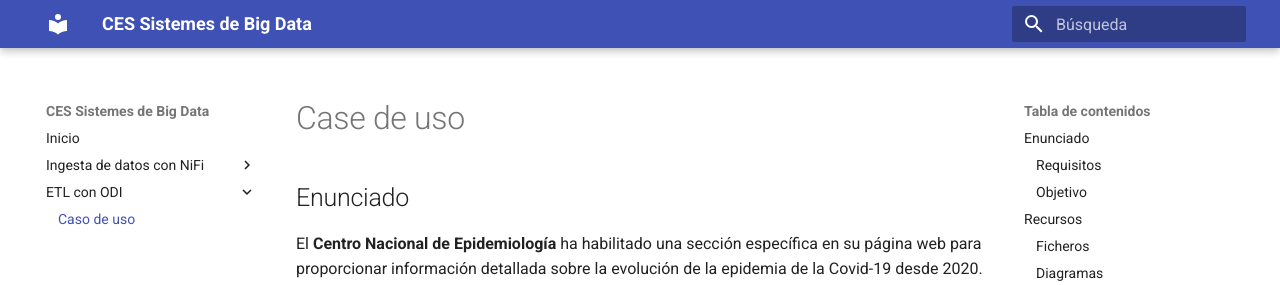
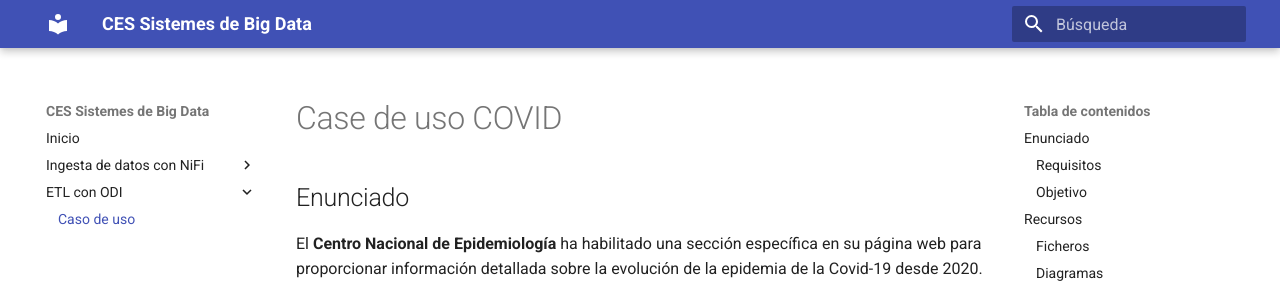
Before and after one commit to jorsodom/bigdata-sb, an MkDocs documentation site: the page built from docs/odi/odiCasoDeUso.md, in a window 1280 px wide and 900 px high. Shown: the top 285 px of the window. Built offline with MkDocs 1.6.1 and Material for MkDocs 9.7.7, drawn with Linux system fonts in a browser that asks for light colours.

Commit message:
Update ODI Scen

```diff
--- a/docs/odi/odiCasoDeUso.md
+++ b/docs/odi/odiCasoDeUso.md
@@ -1,4 +1,4 @@
-# Case de uso
+# Case de uso COVID
 
 ## Enunciado
 
```
